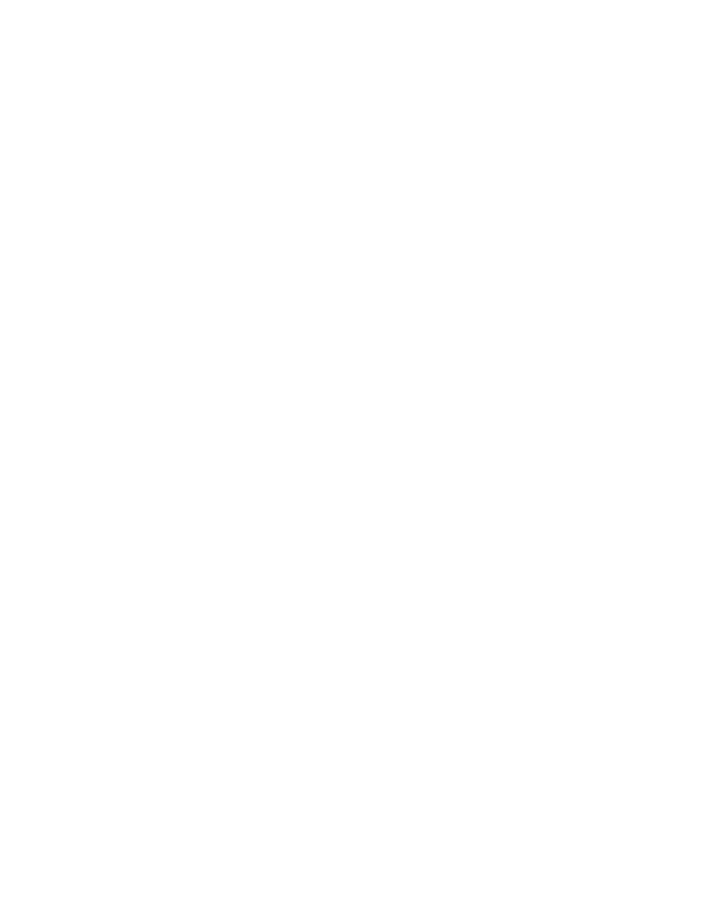
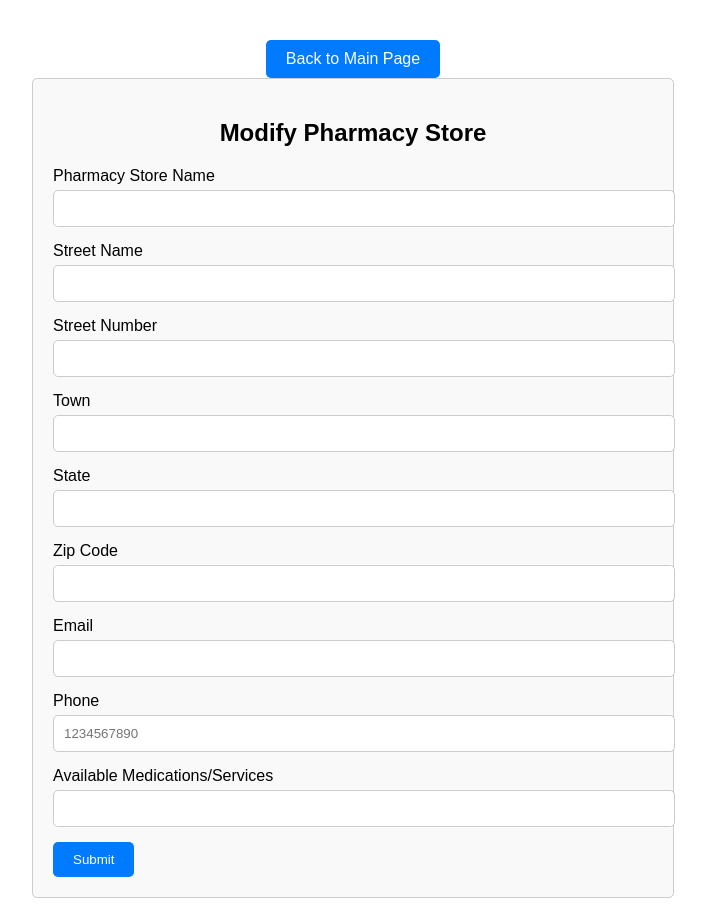
Before and after one commit to Khushi-12/Breaking_DBMS, a Flask app: page /modify in a window 1280 px wide. Before the commit the part shown is empty. Shown: the whole page, without its empty margins (287-993 px from the left). Before the commit the page ends 800 px from the top, so only its background shows below. Run offline with Flask 3, Linux system fonts and the light colour scheme; data comes from the database, SQL or seed files in the repository.

Commit message:
my branch dont touch

```diff
--- a/app.py
+++ b/app.py
@@ -315,10 +315,39 @@ def add_new():
         finally:
             con.close()
 
-
 @app.route('/modify')
 def modify():
-    return render_template('modify.html')
+    if request.method == 'GET':
+        con =get_con()
+        try:
+            picks_up = con.query(f"SELECT *from picks_up;")
+            return render_template('modify.html', customer_orders = picks_up)
+        except Exception as e:
+            con.rollback()
+            return jsonify({'success': False, 'error': str(e)}), 500
+
+        finally:
+            con.close()
+
+@app.route('/modify_pharmacy', methods=['POST'])
+def delete_pharmacy():
+    data = request.get_json()
+    first_name = data.get('first_name')
+    last_name = data.get('last_name')
+    con = get_con()
+    try:
+        # Delete the customer using first_name and last_name
+        con.execute("""
+            SELECT * FROM customer
+            WHERE first_name = %s AND last_name = %s;
+        """, (first_name, last_name))
+        con.commit()
+        return jsonify({'success': True})
+    except Exception as e:
+        con.rollback()
+        return jsonify({'success': False, 'error': str(e)}), 500
+    finally:
+        con.close()
 
 @app.route('/delete', methods =['POST','GET'])
 def delete():
--- a/src/chemical_database_create.sql
+++ b/src/chemical_database_create.sql
@@ -500,7 +500,7 @@ CREATE TABLE picks_up ( -- customer, pharmacy, order
     PRIMARY KEY (customer_id, order_id, pharmacy_id),
     FOREIGN KEY (customer_id) REFERENCES customer(insurance_id) ON DELETE CASCADE,
     FOREIGN KEY (order_id) REFERENCES orders(order_id) ON DELETE CASCADE,
-    FOREIGN KEY (pharmacy_id) REFERENCES pharmacy_store(pharmacy_id)
+    FOREIGN KEY (pharmacy_id) REFERENCES pharmacy_store(pharmacy_id) ON UPDATE CASCADE
 );
 
 INSERT INTO picks_up (customer_id, order_id, pharmacy_id)
@@ -915,3 +915,7 @@ BEGIN
 END$$
 
 DELIMITER ;
+
+-- shane should run this every time, but we dont wanna submit this in our final submission
+
+update
--- a/templates/modify.html
+++ b/templates/modify.html
@@ -0,0 +1,197 @@
+<!DOCTYPE html>
+<html lang="en">
+<head>
+    <meta charset="UTF-8">
+    <meta name="viewport" content="width=device-width, initial-scale=1.0">
+    <title>Modify Pharmacy Store</title>
+    <style>
+        body {
+            font-family: Arial, sans-serif;
+            margin: 0;
+            padding: 20px;
+        }
+
+        .form-container {
+            max-width: 600px;
+            margin: 0 auto;
+            padding: 20px;
+            border: 1px solid #ccc;
+            border-radius: 5px;
+            background-color: #f9f9f9;
+        }
+
+        .form-container h2 {
+            text-align: center;
+        }
+
+        .form-group {
+            margin-bottom: 15px;
+        }
+
+        .form-group label {
+            display: block;
+            margin-bottom: 5px;
+        }
+
+        .form-group input,
+        .form-group select {
+            width: 100%;
+            padding: 10px;
+            border: 1px solid #ccc;
+            border-radius: 5px;
+        }
+
+        .buttons {
+            display: flex;
+            justify-content: space-between;
+        }
+
+        button {
+            padding: 10px 20px;
+            border: none;
+            border-radius: 5px;
+            cursor: pointer;
+        }
+
+        .add-button {
+            background-color: #28a745;
+            color: white;
+        }
+
+        .submit-button {
+            background-color: #007bff;
+            color: white;
+        }
+
+        .remove-button {
+            background-color: #dc3545;
+            color: white;
+        }
+
+        .back-button {
+            margin-top: 20px;
+            display: flex;
+            justify-content: center;
+        }
+
+        .back-button button {
+            padding: 10px 20px;
+            font-size: 16px;
+            background-color: #007bff;
+            color: white;
+            border: none;
+            border-radius: 5px;
+            cursor: pointer;
+        }
+
+        .back-button button:hover {
+            background-color: #0056b3;
+        }
+    </style>
+</head>
+<body>
+    <div class="back-button">
+        <button onclick="goBack()">Back to Main Page</button>
+    </div>
+    <div class="form-container">
+        <h2>Modify Pharmacy Store</h2>
+        <form id="pharmacy-form">
+            <!-- Pharmacy Store Information -->
+            <div class="form-group">
+                <label for="store-name">Pharmacy Store Name</label>
+                <input type="text" id="store-name" name="store_name" required>
+            </div>
+            <div class="form-group">
+                <label for="street-name">Street Name</label>
+                <input type="text" id="street-name" name="store_address_street_name" required>
+            </div>
+            <div class="form-group">
+                <label for="street-num">Street Number</label>
+                <input type="text" id="street-num" name="store_address_street_num" required>
+            </div>
+            <div class="form-group">
+                <label for="town">Town</label>
+                <input type="text" id="town" name="store_address_town" required>
+            </div>
+            <div class="form-group">
+                <label for="state">State</label>
+                <input type="text" id="state" name="store_address_state" required>
+            </div>
+            <div class="form-group">
+                <label for="zipcode">Zip Code</label>
+                <input type="text" id="zipcode" name="store_address_zipcode" required>
+            </div>
+            <div class="form-group">
+                <label for="email">Email</label>
+                <input type="email" id="email" name="email" required>
+            </div>
+            <div class="form-group">
+                <label for="phone">Phone</label>
+                <input type="text" id="phone" name="phone" required pattern="\d{10}" placeholder="1234567890">
+            </div>
+
+            <!-- Medications or Services -->
+            <div class="form-group">
+                <label for="medications">Available Medications/Services</label>
+                <input type="text" id="medications" name="medications" required>
+            </div>
+
+            <!-- Submit Button -->
+            <button type="submit" class="submit-button">Submit</button>
+        </form>
+    </div>
+
+    <script>
+        function goBack() {
+            window.location.href = '/user'; // Replace '/' with the main page URL
+        }
+
+        // Handle form submission
+        document.getElementById("pharmacy-form").addEventListener("submit", (e) => {
+            e.preventDefault(); // Prevent default form submission behavior
+
+            // Collect pharmacy store information
+            const pharmacyInfo = {
+                store_name: document.getElementById("store-name").value,
+                store_address_street_name: document.getElementById("street-name").value,
+                store_address_street_num: document.getElementById("street-num").value,
+                store_address_town: document.getElementById("town").value,
+                store_address_state: document.getElementById("state").value,
+                store_address_zipcode: document.getElementById("zipcode").value,
+                email: document.getElementById("email").value,
+                phone: document.getElementById("phone").value,
+                medications: document.getElementById("medications").value
+            };
+
+            console.log("Pharmacy Store Information:", pharmacyInfo);
+
+            // Confirm submission
+            const confirmation = confirm("Are you sure you want to submit?");
+            if (confirmation) {
+                // Send data to server via fetch
+                fetch('/update_pharmacy', {
+                    method: 'POST',
+                    headers: {
+                        'Content-Type': 'application/json'
+                    },
+                    body: JSON.stringify(pharmacyInfo)
+                })
+                .then(response => response.json())
+                .then(data => {
+                    if (data.success) {
+                        alert("Pharmacy store information has been updated successfully!");
+                        // Optionally, redirect to another page or clear the form
+                        window.location.href = '/user'; // Redirect to main page
+                    } else {
+                        alert("Error updating pharmacy store information: " + data.error);
+                    }
+                })
+                .catch(error => {
+                    console.error('Error:', error);
+                    alert('An error occurred while updating pharmacy store information.');
+                });
+            }
+        });
+    </script>
+</body>
+</html>
```
Also changed, not shown: templates/delete.html (line endings or trailing spaces), 1 other file.
